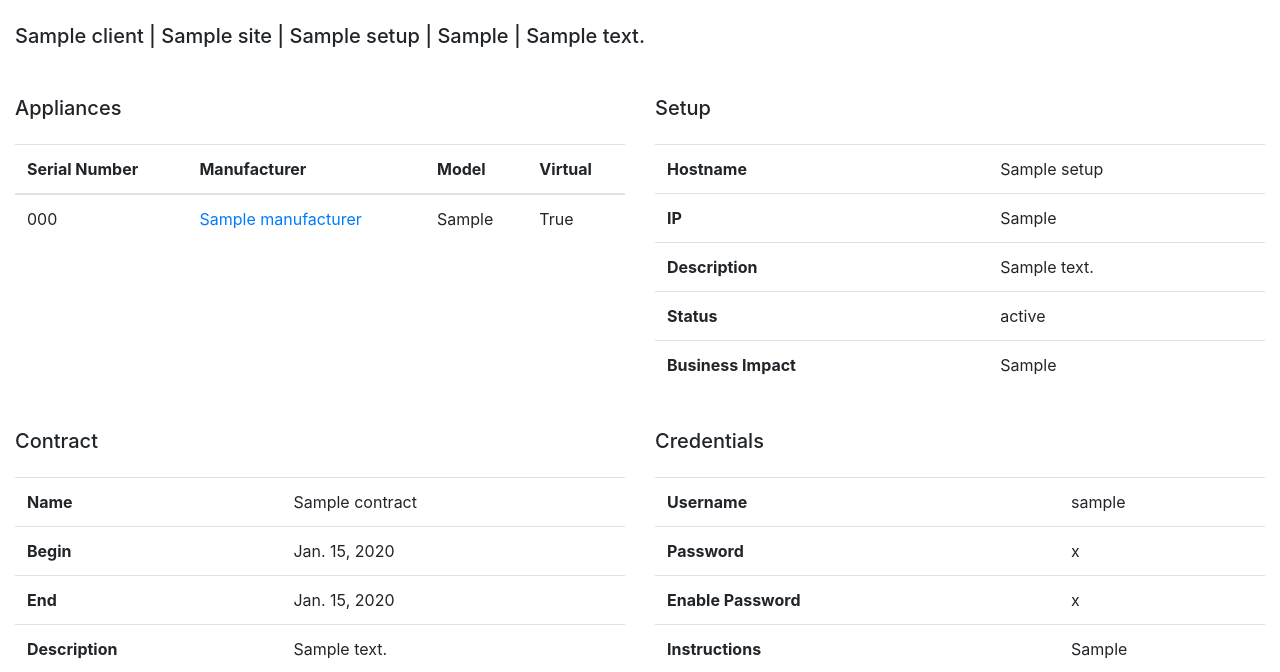
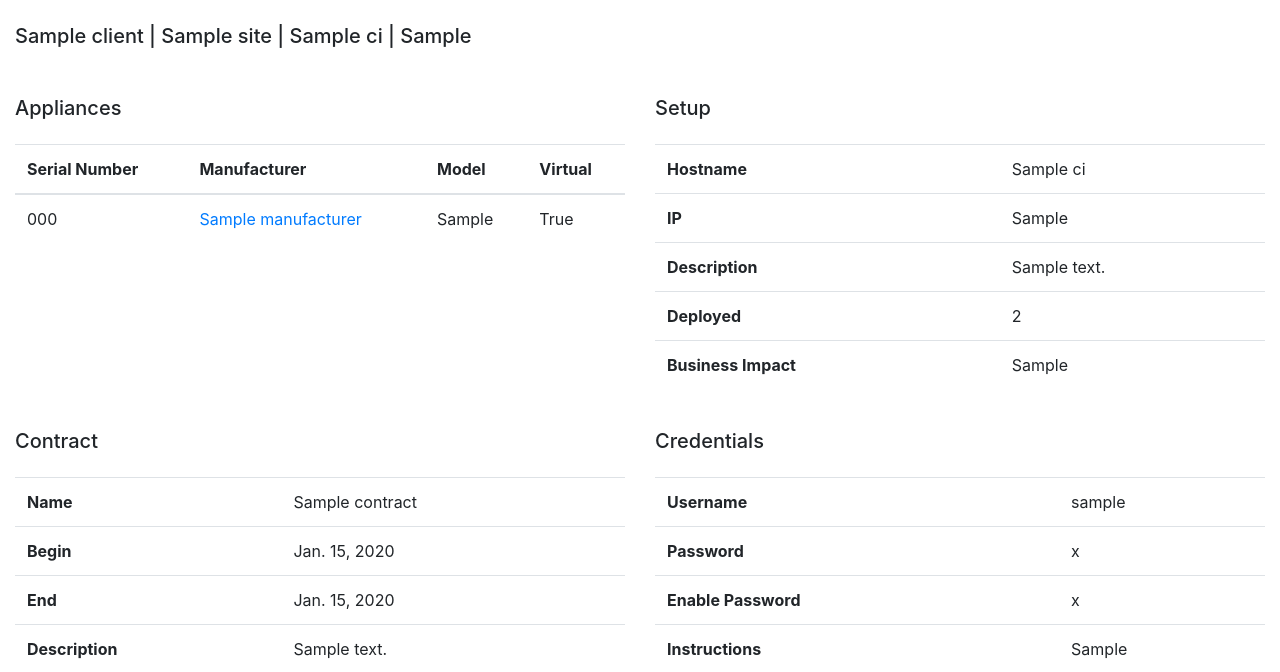
Before and after one commit to DiegoVilela/internalize, a Django app: page /cis/ci/1 in a window 1280 px wide. Shown: the part 56-728 px from the top of the page. Run offline with Django 3.2, Linux system fonts and the light colour scheme; a user stored in the database is signed in; tables that the repository leaves empty hold one stand-in row (values such as "Sample post"); some libraries are stand-ins or nearby versions.

Commit message:
move Setup and Credential to CI model

```diff
--- a/cis/admin.py
+++ b/cis/admin.py
@@ -4,7 +4,7 @@ from django.utils.translation import gettext, gettext_lazy as _
 
 from .models import (
     User, Client, Site, ISP, Circuit,
-    CI, Manufacturer, Appliance, Setup, Contract, Credential, CIPack
+    CI, Manufacturer, Appliance, Contract, CIPack
 )
 
 
@@ -28,7 +28,5 @@ admin.site.register(Manufacturer)
 admin.site.register(Circuit)
 admin.site.register(Contract)
 admin.site.register(Appliance)
-admin.site.register(Setup)
-admin.site.register(Credential)
 admin.site.register(CI)
 admin.site.register(CIPack)
--- a/cis/cis_mapping.py
+++ b/cis/cis_mapping.py
@@ -10,7 +10,7 @@ CIS_SHEET = 'cis'
 SETUP_HOSTNAME = 0
 SETUP_IP = 1
 SETUP_DESCRIPTION = 2
-SETUP_STATUS = 3
+SETUP_DEPLOYED = 3
 SETUP_BUSINESS_IMPACT = 4
 
 # Site fields in "cis" sheet
--- a/cis/models.py
+++ b/cis/models.py
@@ -97,37 +97,6 @@ class Appliance(models.Model):
         return reverse('cis:appliance_update', args=[self.pk])
 
 
-class Setup(models.Model):
-    """Model representing a Setup applied to a Configuration Item"""
-
-    hostname = models.CharField(max_length=50, unique=True)
-    ip = models.GenericIPAddressField(unique=True)
-    description = models.CharField(max_length=255, unique=True)
-    status = models.CharField(max_length=100, default='deployed')
-    business_impact = models.CharField(max_length=10, default='low')
-
-    def __str__(self):
-        return f"{self.hostname} | {self.ip} | {self.description}"
-
-    def get_absolute_url(self):
-        return reverse('cis:setup_update', args=[self.pk])
-
-
-class Credential(models.Model):
-    """Model representing the credentials to log in a Configuration Item"""
-
-    username = models.CharField(max_length=50, blank=True, null=True)
-    password = models.CharField(max_length=50, blank=True, null=True)
-    enable_password = models.CharField(max_length=50, blank=True, null=True)
-    instructions = models.CharField(max_length=255, blank=True, null=True)
-
-    def __str__(self):
-        return f"{self.username}"
-
-    def get_absolute_url(self):
-        return reverse('cis:credential_update', args=[self.pk])
-
-
 class CI(models.Model):
     """Model representing a Configuration Item"""
 
@@ -137,14 +106,21 @@ class CI(models.Model):
         (2, 'APPROVED'),
     )
     appliances = models.ManyToManyField(Appliance)
-    setup = models.OneToOneField(Setup, on_delete=models.CASCADE, primary_key=True)
-    credential = models.OneToOneField(Credential, on_delete=models.SET_NULL, null=True)
     site = models.ForeignKey(Site, on_delete=models.SET_NULL, null=True)
+    hostname = models.CharField(max_length=50, unique=True)
+    ip = models.GenericIPAddressField(unique=True)
+    description = models.CharField(max_length=255, unique=True)
+    deployed = models.BooleanField(default=False)
+    business_impact = models.CharField(max_length=10, default='low')
     contract = models.ForeignKey(Contract, on_delete=models.SET_NULL, null=True)
     status = models.PositiveSmallIntegerField(choices=STATUS_OPTIONS, default=0)
+    username = models.CharField(max_length=50, blank=True, null=True)
+    password = models.CharField(max_length=50, blank=True, null=True)
+    enable_password = models.CharField(max_length=50, blank=True, null=True)
+    instructions = models.CharField(max_length=255, blank=True, null=True)
 
     def __str__(self):
-        return f"{self.site} | {self.setup}"
+        return f"{self.site} | {self.hostname} | {self.ip}"
 
     def get_absolute_url(self):
         return reverse('cis:ci_detail', args=[self.pk])
--- a/cis/templates/cis/ci_detail.html
+++ b/cis/templates/cis/ci_detail.html
@@ -1,6 +1,6 @@
 {% extends "base_generic.html" %}
 
-{% block title %}{{ ci.setup.hostname }}{% endblock %}
+{% block title %}{{ ci.hostname }}{% endblock %}
 
 {% block content %}
 <h1 class="h5 my-4">{{ ci }}</h1>
@@ -38,23 +38,23 @@
         <table class="table">
             <tr>
                 <th>Hostname</th>
-                <td>{{ ci.setup.hostname }}</td>
+                <td>{{ ci.hostname }}</td>
             </tr>
             <tr>
                 <th>IP</th>
-                <td>{{ ci.setup.ip }}</td>
+                <td>{{ ci.ip }}</td>
             </tr>
             <tr>
                 <th>Description</th>
-                <td>{{ ci.setup.description }}</td>
+                <td>{{ ci.description }}</td>
             </tr>
             <tr>
-                <th>Status</th>
-                <td>{{ ci.setup.status }}</td>
+                <th>Deployed</th>
+                <td>{{ ci.status }}</td>
             </tr>
             <tr>
                 <th>Business Impact</th>
-                <td>{{ ci.setup.business_impact }}</td>
+                <td>{{ ci.business_impact }}</td>
             </tr>
         </table>
     </div>
@@ -87,19 +87,19 @@
         <table class="table">
             <tr>
                 <th>Username</th>
-                <td>{{ ci.credential.username }}</td>
+                <td>{{ ci.username }}</td>
             </tr>
             <tr>
                 <th>Password</th>
-                <td>{{ ci.credential.password }}</td>
+                <td>{{ ci.password }}</td>
             </tr>
             <tr>
                 <th>Enable Password</th>
-                <td>{{ ci.credential.enable_password }}</td>
+                <td>{{ ci.enable_password }}</td>
             </tr>
             <tr>
                 <th>Instructions</th>
-                <td>{{ ci.credential.instructions }}</td>
+                <td>{{ ci.instructions }}</td>
             </tr>
         </table>
     </div>
--- a/cis/templates/cis/ci_form.html
+++ b/cis/templates/cis/ci_form.html
@@ -7,9 +7,7 @@
 
 <form method="post">
   {% csrf_token %}
-  {{ form_setup.as_p }}
-  {{ form_ci.as_p }}
-  {{ form_credential.as_p }}
+  {{ form.as_p }}
   <input type="submit" value="Save">
 </form>
 
--- a/cis/templates/cis/ci_list.html
+++ b/cis/templates/cis/ci_list.html
@@ -22,9 +22,9 @@
         {% for ci in ci_list %}
             <tr>
                 <td><input type="checkbox" name="cis" value="{{ ci.pk }}" checked></td>
-                <td><a href="{% url 'cis:ci_detail' ci.pk %}">{{ ci.setup.hostname }}</a></td>
-                <td>{{ ci.setup.ip }}</td>
-                <td>{{ ci.setup.description }}</td>
+                <td><a href="{% url 'cis:ci_detail' ci.pk %}">{{ ci.hostname }}</a></td>
+                <td>{{ ci.ip }}</td>
+                <td>{{ ci.description }}</td>
                 <td>{{ ci.get_status_display }}</td>
                 <td>
                     <ul class="list-unstyled">
--- a/cis/urls.py
+++ b/cis/urls.py
@@ -6,7 +6,7 @@ app_name = 'cis'
 urlpatterns = [
     path('', views.HomePageView.as_view(), name='homepage'),
     path('cis/<status>/', views.CIListView.as_view(), name='ci_list'),
-    path('ci/create/', views.ci_create, name='ci_create'),
+    path('ci/create/', views.CICreateView.as_view(), name='ci_create'),
     path('ci/upload/', views.ci_upload, name='ci_upload'),
     path('ci/<int:pk>', views.CIDetailView.as_view(), name='ci_detail'),
     path('ci/pack/send/', views.send_ci_pack, name='ci_pack_send'),
@@ -15,8 +15,4 @@ urlpatterns = [
     path('manufacturer/<int:pk>', views.ManufacturerDetailView.as_view(), name='manufacturer_detail'),
     path('appliance/create/', views.ApplianceCreateView.as_view(), name='appliance_create'),
     path('appliance/<int:pk>', views.ApplianceUpdateView.as_view(), name='appliance_update'),
-    path('setup/create/', views.SetupCreateView.as_view(), name='setup_create'),
-    path('setup/<int:pk>', views.SetupUpdateView.as_view(), name='setup_update'),
-    path('credential/create/', views.CredentialCreateView.as_view(), name='credential_create'),
-    path('credential/<int:pk>', views.CredentialUpdateView.as_view(), name='credential_update'),
 ]
--- a/cis/views.py
+++ b/cis/views.py
@@ -1,11 +1,10 @@
-from django.shortcuts import render, redirect, reverse
+from django.shortcuts import render, redirect
 from django.views.generic import ListView, DetailView, TemplateView, CreateView, UpdateView
 from django.contrib.auth.decorators import login_required
 from django.contrib.auth.mixins import LoginRequiredMixin
 from django.contrib import messages
-from django.forms import modelform_factory
 
-from .models import CI, Client, Manufacturer, Appliance, CIPack, Setup, Credential
+from .models import CI, Client, Manufacturer, Appliance, CIPack
 from .forms import UploadCIsForm
 from .loader import CILoader
 from .mixins import UserApprovedMixin
@@ -30,41 +29,9 @@ class ClientDetailView(UserApprovedMixin, DetailView):
         return super().get_context_data(**kwargs)
 
 
-def ci_create(request):
-    CIForm = modelform_factory(CI, exclude=['setup', 'credential', 'status'])
-    SetupForm = modelform_factory(Setup, fields='__all__')
-    CredentialForm = modelform_factory(Credential, fields='__all__')
-
-    if request.method == 'POST':
-        form_ci = CIForm(request.POST)
-        form_setup = SetupForm(request.POST)
-        form_credential = CredentialForm(request.POST)
-
-        if form_ci.is_valid() and form_setup.is_valid() and form_credential.is_valid():
-            ci = form_ci.save(commit=False)
-            ci.setup = form_setup.save()
-            ci.credential = form_credential.save()
-            ci.save()
-            # save appliances as it is a many-to-many relationship
-            # https://docs.djangoproject.com/en/3.1/topics/forms/modelforms/#the-save-method
-            form_ci.save_m2m()
-            return redirect(reverse('cis:ci_detail', args=[ci.pk]))
-        else:
-            return render(request, 'cis/ci_form.html', {
-                'form_ci': form_ci,
-                'form_setup': form_setup,
-                'form_credential': form_credential,
-            })
-    else:
-        form_ci = CIForm()
-        form_setup = SetupForm()
-        form_credential = CredentialForm()
-
-    return render(request, 'cis/ci_form.html', {
-        'form_ci': form_ci,
-        'form_setup': form_setup,
-        'form_credential': form_credential,
-    })
+class CICreateView(UserApprovedMixin, CreateView):
+    model = CI
+    fields = '__all__'
 
 
 class CIListView(LoginRequiredMixin, ListView):
@@ -96,26 +63,6 @@ class ApplianceCreateView(UserApprovedMixin, CreateView):
 
 class ApplianceUpdateView(UserApprovedMixin, UpdateView):
     model = Appliance
-    fields = '__all__'
-
-
-class SetupCreateView(UserApprovedMixin, CreateView):
-    model = Setup
-    fields = '__all__'
-
-
-class SetupUpdateView(UserApprovedMixin, UpdateView):
-    model = Setup
-    fields = '__all__'
-
-
-class CredentialCreateView(UserApprovedMixin, CreateView):
-    model = Credential
-    fields = '__all__'
-
-
-class CredentialUpdateView(UserApprovedMixin, UpdateView):
-    model = Credential
     fields = '__all__'
 
 
```
Also changed, not shown: cis/loader.py (+12 -28 lines), cis/migrations/0001_initial.py.
